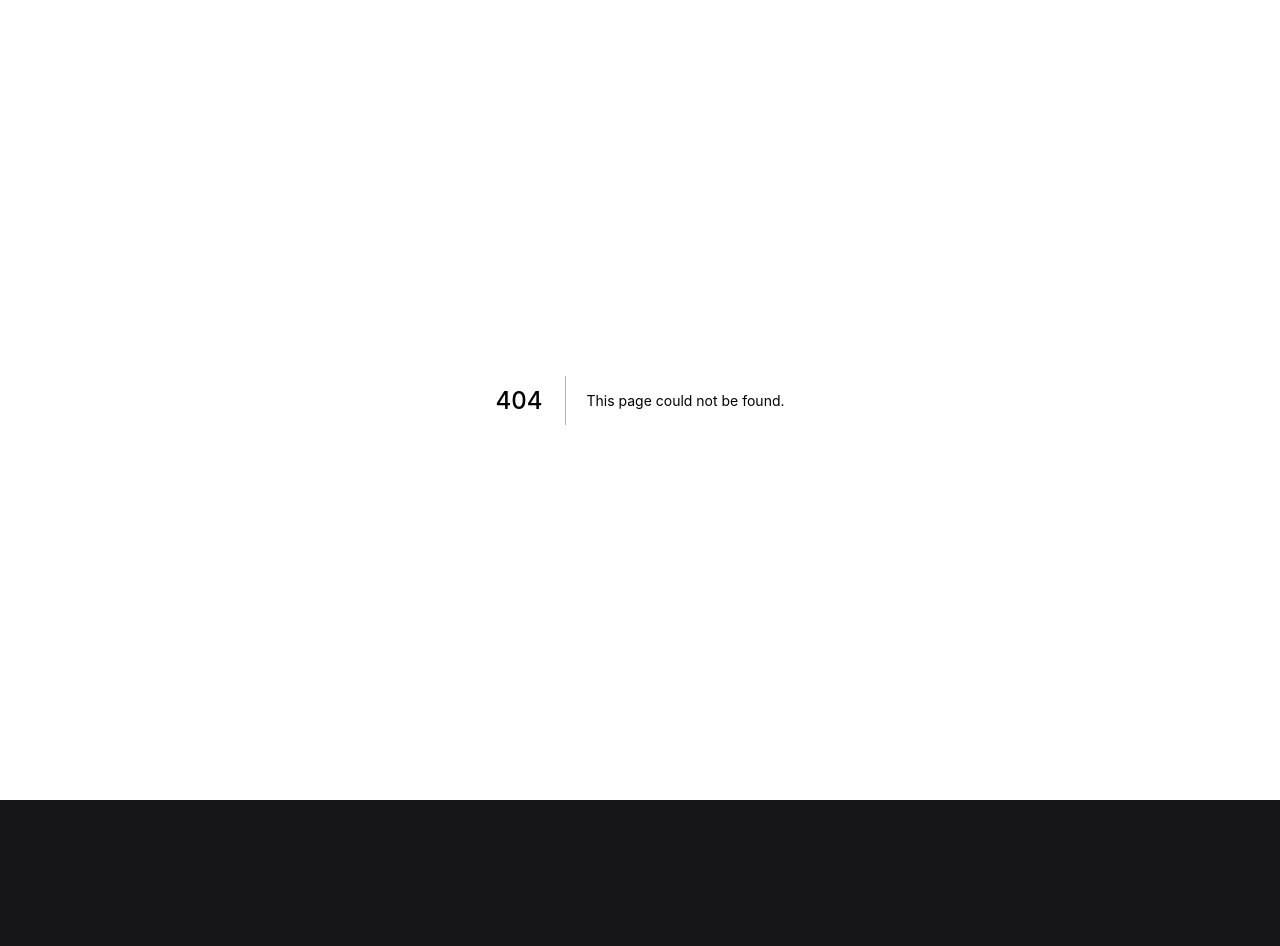
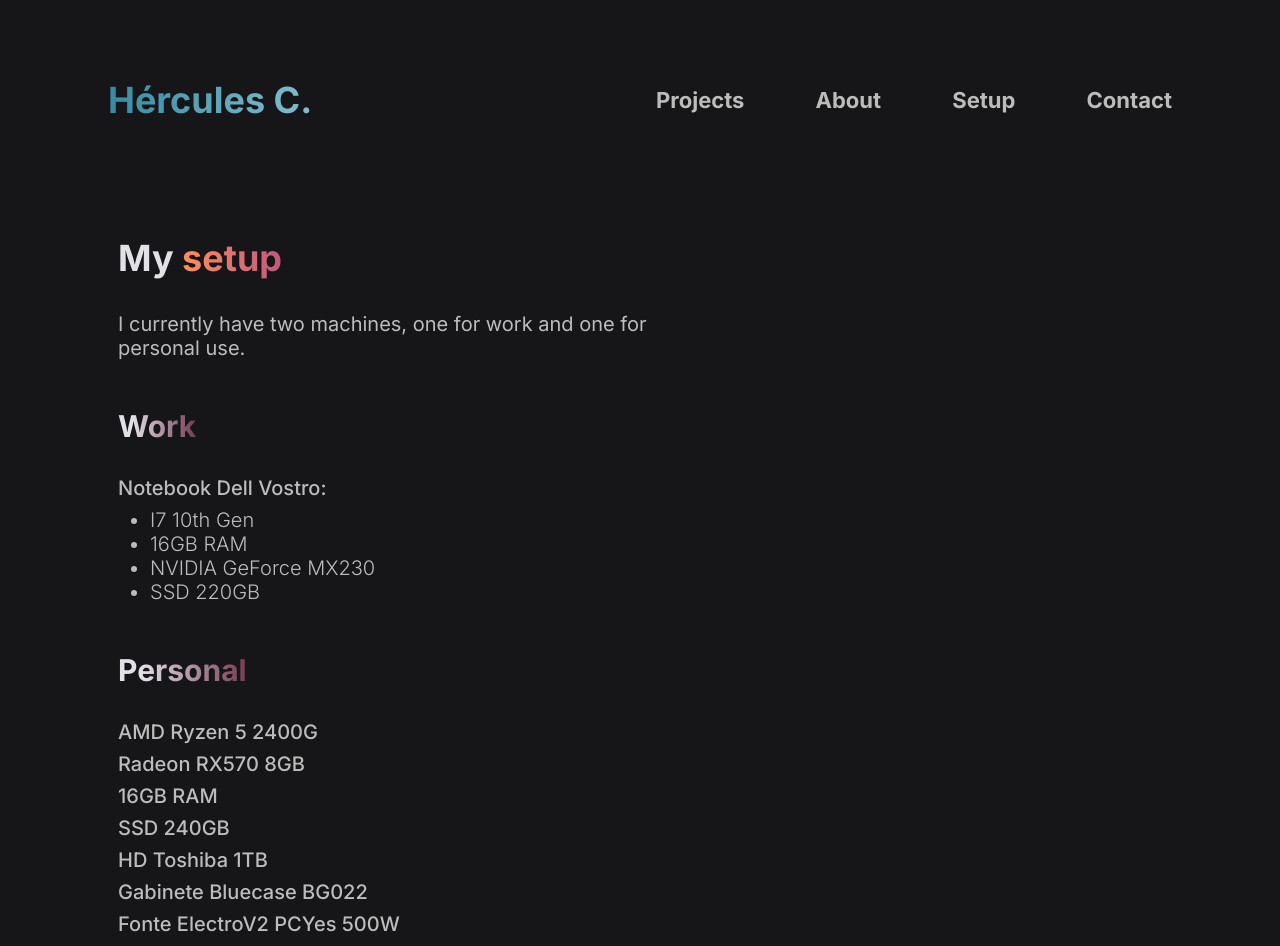
Before and after one commit to HerculesCamara/HerculesCamara-Portfolio, a Next.js app: page /setup in a window 1280 px wide. Before the commit this address had no page. Shown: the top 946 px of the page. Before the commit the page ends 800 px from the top, so only its background shows below. Built offline with nearby package versions, Linux system fonts and the light colour scheme.

Commit message:
feat: setup page constrution.

```diff
--- a/src/components/Header/index.tsx
+++ b/src/components/Header/index.tsx
@@ -9,7 +9,7 @@ export function Header() {
       <Links>
         <a href="../work-in">Projects</a>
         <a href="../about">About</a>
-        <a href="../work-in">Setup</a>
+        <a href="../setup">Setup</a>
         <a href="../work-in">Contact</a>
       </Links>
     </Container>
--- /dev/null
+++ b/src/pages/setup.tsx
@@ -0,0 +1,107 @@
+import { Footer } from '@/components/Footer'
+import { Header } from '@/components/Header'
+import { WorkInProgress } from '@/components/WorkInProgress'
+import {
+  Apresentation,
+  Container,
+  Content,
+  Mobile,
+  Setup
+} from '@/styles/setup'
+import { NextPage } from 'next'
+import Head from 'next/head'
+
+const WorkIn: NextPage = () => {
+  return (
+    <>
+      <Head>
+        <title>Hércules C. | Setup</title>
+      </Head>
+      <Header />
+      <Container>
+        <Content>
+          <Apresentation>
+            <h1>
+              My <span>setup</span>
+            </h1>
+            <p>
+              I currently have two machines, one for work and one for personal
+              use.
+            </p>
+          </Apresentation>
+          <Setup>
+            <h2>
+              <span>Work</span>
+            </h2>
+            <p>Notebook Dell Vostro:</p>
+            <ul>
+              <li>I7 10th Gen</li>
+              <li>16GB RAM</li>
+              <li>NVIDIA GeForce MX230</li>
+              <li>SSD 220GB</li>
+            </ul>
+          </Setup>
+          <Setup>
+            <h2>
+              <span>Personal</span>
+            </h2>
+            <p>AMD Ryzen 5 2400G</p>
+            <p>Radeon RX570 8GB</p>
+            <p>16GB RAM</p>
+            <p>SSD 240GB</p>
+            <p>HD Toshiba 1TB</p>
+            <p>Gabinete Bluecase BG022</p>
+            <p>Fonte ElectroV2 PCYes 500W</p> <p>Placa mãe Asus B-250</p>
+          </Setup>
+          <Setup>
+            <h2>
+              <span>Periferics</span>
+            </h2>
+            <p>Keyboard T-Dager</p>
+            <p>Mouse Logitech</p>
+            <p>Headset Redragon</p>
+            <p>Monitor AOC 21’</p>
+            <p>Monitor LG 24’</p>
+            <p>Mousepad Husky</p>
+            <p>Cadeira DxRacer</p>
+            <p>Mouse Wireless Dell</p>
+          </Setup>
+        </Content>
+      </Container>
+      <Footer />
+      <Mobile>
+        <WorkInProgress />
+      </Mobile>
+    </>
+  )
+}
+
+export default WorkIn
+
+/* document.getElementById('isi-stick-button').addEventListener('click', scrollIsi)
+
+function scrollIsi() {
+  document.getElementById('foter-isi')?.scrollIntoView()
+  console.log('test')
+}
+
+document.getElementById('isi-stick-button').addEventListener('click', scrollIsi)
+
+function scrollIsi() {
+  document.getElementById('block-isifull')?.scrollIntoView()
+  console.log('clicked')
+}
+
+
+
+let images = document.querySelectorAll('img')
+
+data-block-plugin-id
+
+block-navigationlogoimage
+
+document
+  .getElementById('block-navigationlogoimage')
+  .removeAttribute('data-block-plugin-id')
+
+document.querySelectorAll('img').removeAttribute('loading') */
--- /dev/null
+++ b/src/styles/setup.ts
@@ -0,0 +1,104 @@
+import styled from 'styled-components'
+
+export const Container = styled.main`
+  width: 100%;
+
+  padding-top: 7.125rem;
+  padding-bottom: 7.125rem;
+  padding-left: 6.75rem;
+  padding-right: 6.75rem;
+
+  @media (max-width: 1000px) {
+    display: none;
+  }
+`
+
+export const Content = styled.div`
+  width: 100%;
+  max-width: 65.25rem;
+
+  margin-left: auto;
+  margin-right: auto;
+`
+
+export const Apresentation = styled.div`
+  max-width: 35.25rem;
+
+  h1 {
+    font-size: 2.25rem;
+    font-weight: 700;
+    color: var(--gray-light);
+
+    span {
+      background-image: linear-gradient(90deg, #fc8b5e 5%, #c0587e 100%);
+      background-clip: text;
+      -webkit-background-clip: text;
+      -webkit-text-fill-color: transparent;
+      color: black;
+    }
+  }
+
+  p {
+    font-size: 1.25rem;
+    font-weight: 400;
+    color: var(--gray-medium);
+
+    margin-top: 2rem;
+  }
+`
+
+export const Setup = styled.div`
+  margin-top: 3rem;
+
+  h2 {
+    font-size: 1.875rem;
+    font-weight: 700;
+
+    span {
+      background: linear-gradient(
+        90deg,
+        #e1e1e6 18.75%,
+        rgba(192, 88, 126, 0.56) 100%
+      );
+      background-clip: text;
+      -webkit-background-clip: text;
+      -webkit-text-fill-color: transparent;
+      color: black;
+    }
+  }
+
+  p {
+    font-size: 1.25rem;
+    font-weight: 500;
+    color: var(--gray-medium);
+
+    margin-top: 0.5rem;
+
+    :first-of-type {
+      margin-top: 2rem;
+    }
+  }
+
+  ul {
+    margin-top: 0.5rem;
+
+    padding-left: 2rem;
+
+    li {
+      font-size: 1.25rem;
+      font-weight: 200;
+      color: var(--gray-medium);
+    }
+  }
+`
+export const Mobile = styled.div`
+  height: 100%;
+
+  display: flex;
+  flex-direction: column;
+  align-items: center;
+
+  @media (min-width: 1000px) {
+    display: none;
+  }
+`
```
